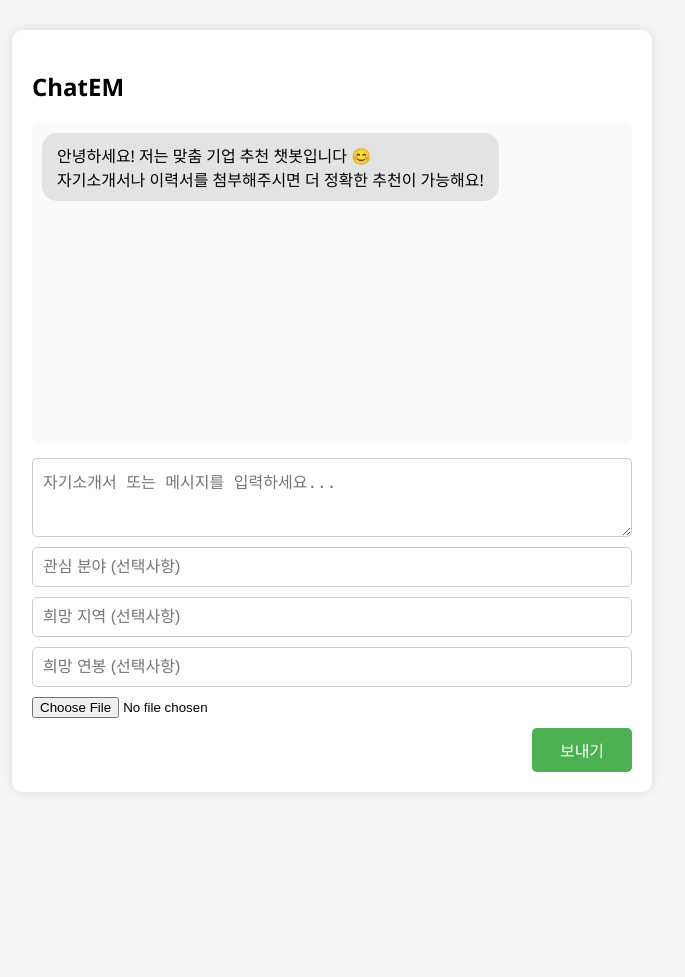
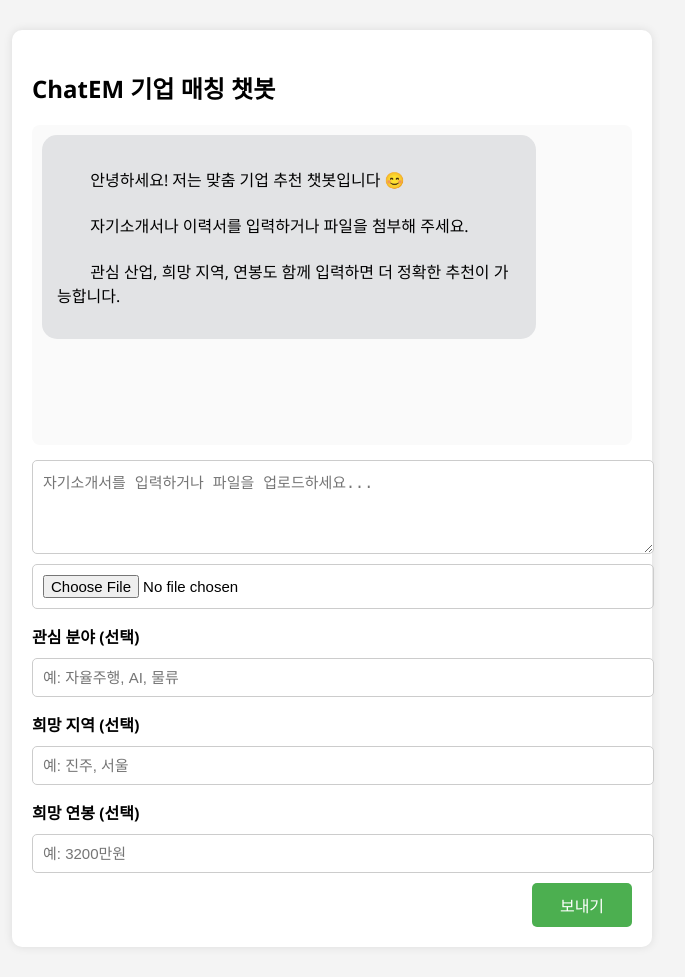
Before and after one commit to ITEAA/ChatEM.gpt, a Flask app: page / in a window 1280 px wide. Shown: the whole page, without its empty margins (308-993 px from the left). Before the commit the page ends 772 px from the top, so only its background shows below. Run offline with Flask 3, Linux system fonts and the light colour scheme.

Commit message:
Update index.html

```diff
--- a/templates/index.html
+++ b/templates/index.html
@@ -2,7 +2,7 @@
 <html lang="ko">
 <head>
   <meta charset="UTF-8" />
-  <title>ChatEM 기업 매칭 챗봇</title>
+  <title>ChatEM 기업 추천 챗봇</title>
   <style>
     body {
       font-family: 'Segoe UI', sans-serif;
@@ -61,15 +61,12 @@
       gap: 10px;
     }
 
-    #userInput, #interestInput, #regionInput, #salaryInput {
+    textarea, input[type="text"], input[type="file"] {
       padding: 10px;
-      font-size: 16px;
+      font-size: 15px;
       border-radius: 5px;
       border: 1px solid #ccc;
-    }
-
-    #fileInput {
-      border: none;
+      width: 100%;
     }
 
     #sendBtn {
@@ -80,28 +77,44 @@
       color: white;
       border-radius: 5px;
       cursor: pointer;
+      align-self: flex-end;
       width: 100px;
-      align-self: flex-end;
     }
 
     #sendBtn:hover {
       background-color: #45a049;
     }
+
+    label {
+      font-weight: bold;
+      margin-top: 5px;
+    }
   </style>
 </head>
 <body>
   <div id="chatContainer">
-    <h2>ChatEM</h2>
+    <h2>ChatEM 기업 매칭 챗봇</h2>
     <div id="chatBox">
-      <div class="message gpt">안녕하세요! 저는 맞춤 기업 추천 챗봇입니다 😊<br>자기소개서나 이력서를 첨부해주시면 더 정확한 추천이 가능해요!</div>
+      <div class="message gpt">
+        안녕하세요! 저는 맞춤 기업 추천 챗봇입니다 😊<br>
+        자기소개서나 이력서를 입력하거나 파일을 첨부해 주세요.<br>
+        관심 산업, 희망 지역, 연봉도 함께 입력하면 더 정확한 추천이 가능합니다.
+      </div>
     </div>
 
     <div id="inputArea">
-      <textarea id="userInput" placeholder="자기소개서 또는 메시지를 입력하세요..." rows="3"></textarea>
-      <input type="text" id="interestInput" placeholder="관심 분야 (선택사항)" />
-      <input type="text" id="regionInput" placeholder="희망 지역 (선택사항)" />
-      <input type="text" id="salaryInput" placeholder="희망 연봉 (선택사항)" />
+      <textarea id="userInput" placeholder="자기소개서를 입력하거나 파일을 업로드하세요..." rows="4"></textarea>
       <input type="file" id="fileInput" />
+
+      <label>관심 분야 (선택)</label>
+      <input type="text" id="interestInput" placeholder="예: 자율주행, AI, 물류" />
+
+      <label>희망 지역 (선택)</label>
+      <input type="text" id="regionInput" placeholder="예: 진주, 서울" />
+
+      <label>희망 연봉 (선택)</label>
+      <input type="text" id="salaryInput" placeholder="예: 3200만원" />
+
       <button id="sendBtn" onclick="sendMessage()">보내기</button>
     </div>
   </div>
@@ -113,13 +126,6 @@
     const interestInput = document.getElementById("interestInput");
     const regionInput = document.getElementById("regionInput");
     const salaryInput = document.getElementById("salaryInput");
-
-    input.addEventListener("keydown", function (e) {
-      if (e.key === "Enter" && !e.shiftKey) {
-        e.preventDefault();
-        sendMessage();
-      }
-    });
 
     async function sendMessage() {
       const message = input.value.trim();
@@ -137,7 +143,7 @@
 
       const loadingDiv = document.createElement("div");
       loadingDiv.className = "message gpt";
-      loadingDiv.innerText = "분석 중입니다. 잠시만 기다려주세요...";
+      loadingDiv.innerText = "📊 분석 중입니다. 잠시만 기다려주세요...";
       chatBox.appendChild(loadingDiv);
 
       const formData = new FormData();
@@ -154,27 +160,25 @@
         });
 
         const contentType = response.headers.get("content-type") || "";
-
-        if (!response.ok) {
-          throw new Error(`서버 응답 오류: ${response.status}`);
-        }
+        if (!response.ok) throw new Error(`서버 오류: ${response.status}`);
 
         if (contentType.includes("application/json")) {
           const data = await response.json();
           loadingDiv.innerText = data.reply;
         } else {
           const text = await response.text();
-          loadingDiv.innerText = "❌ 예상치 못한 응답 형식:\n" + text;
+          loadingDiv.innerText = "❌ 예상치 못한 응답:\n" + text;
         }
       } catch (err) {
         loadingDiv.innerText = "❌ 오류 발생: " + err.message;
       }
 
       input.value = "";
+      fileInput.value = null;
       interestInput.value = "";
       regionInput.value = "";
       salaryInput.value = "";
-      fileInput.value = null;
+
       input.focus();
       chatBox.scrollTop = chatBox.scrollHeight;
     }
```
